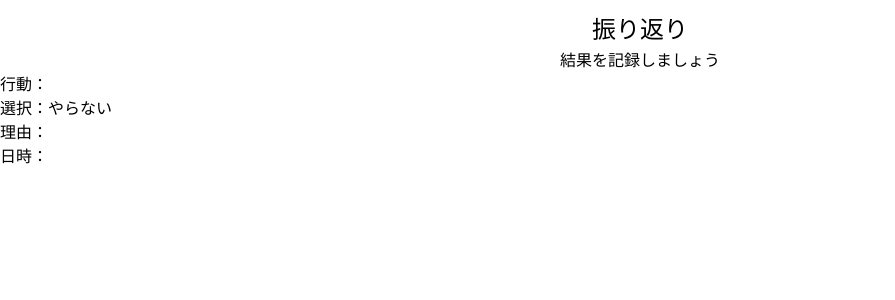
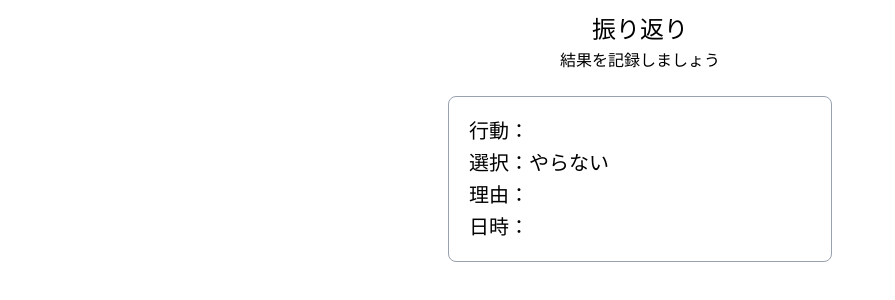
Before and after one commit to risa-h1108/Miru, a React (Vite) app: page /reflection in a window 1280 px wide. Shown: the top 300 px of the page, without its empty margins (0-895 px from the left). Built offline with nearby package versions, Linux system fonts and the light colour scheme.

Commit message:
style＆refactor:記録表示の位置調整・枠組みを作成、理由項目のみ2行以上時にぶら下げインデントになるように変更

```diff
--- a/src/pages/Reflection.tsx
+++ b/src/pages/Reflection.tsx
@@ -1,5 +1,9 @@
 //振り返り画面
 import { Link, useLocation } from "react-router-dom";
+
+//記録内容ボックスのCSS
+const recordBase =
+  "w-full max-w-sm mx-auto border border-gray-400 rounded-lg mt-6 p-5 text-xl space-y-1";
 
 export default function Reflection() {
   const location = useLocation();
@@ -20,12 +24,17 @@ export default function Reflection() {
         <h2 className="text-[16px] text-center">結果を記録しましょう</h2>
       </div>
 
-      <div>
+      <div className={recordBase}>
         <p>行動：{selectedAction}</p>
         {/*[true/false]で表示されるのを日本語の文字列に変換してから表示する */}
         <p>選択：{selectedDecision ? "やる" : "やらない"}</p>
-        {/*.join(区切り文字)：配列の中身(selectedReasons)を指定した区切り文字(、)で繋げて、1本の文字列に変更する */}
-        <p>理由：{selectedReasons.join("、")}</p>
+        {/* flex：「理由：」と値を横並びにする、shrink-0：ラベル部分(「理由：」)の幅を縮めさせない。
+            flex + shrink-0 = ぶら下げインデント */}
+        <div className="flex">
+          <span className="shrink-0">理由：</span>
+          {/*.join(区切り文字)：配列の中身(selectedReasons)を指定した区切り文字(、)で繋げて、1本の文字列に変更する */}
+          <span>{selectedReasons.join("、")}</span>
+        </div>
         <p>日時：{recordedAt}</p>
       </div>
 
```
